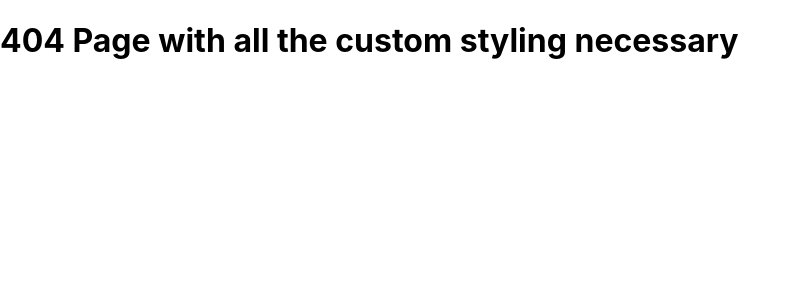
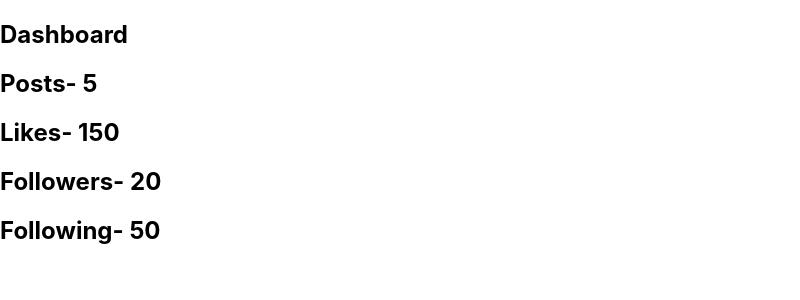
Before and after one commit to Kamakshi-Aruna/Nextjs-Concepts, a Next.js app: page /dashboard in a window 1280 px wide. Before the commit this address had no page. Shown: the top 300 px of the page, without its empty margins (0-800 px from the left). Built offline with nearby package versions, Linux system fonts and the light colour scheme; data requests are answered from the project's data file.

Commit message:
Added the dashboard file(Client side data fetching)

```diff
--- a/db.json
+++ b/db.json
@@ -1,4 +1,10 @@
 {
+  "dashboard": {
+    "posts": 5,
+    "likes": 150,
+    "followers": 20,
+    "following": 50
+  },
   "news": [
     {
       "id": 1,
--- a/package.json
+++ b/package.json
@@ -11,7 +11,8 @@
   "dependencies": {
     "next": "15.2.1",
     "react": "19.0.0",
-    "react-dom": "19.0.0"
+    "react-dom": "19.0.0",
+    "swr": "^2.3.3"
   },
   "devDependencies": {
     "eslint": "9.22.0",
--- /dev/null
+++ b/pages/dashboard.js
@@ -0,0 +1,32 @@
+import {useState,useEffect} from "react";
+
+function Dashboard(){
+    const[isLoading,setIsLoading]=useState(true)
+    const[dashboardData,setDashboardData]=useState(null)
+
+    useEffect(() => {
+            async function fetchDashboardData(){
+                const response=await fetch('http://localhost:3001/dashboard')
+                const data=await response.json()
+                setDashboardData(data)
+                setIsLoading(false)
+            }
+            fetchDashboardData()
+    }, []);
+
+    if(isLoading){
+        return <h2>Loading...</h2>
+    }
+
+    return (
+        <div>
+            <h2>Dashboard</h2>
+            <h2>Posts- {dashboardData.posts}</h2>
+            <h2>Likes- {dashboardData.likes}</h2>
+            <h2>Followers- {dashboardData.followers}</h2>
+            <h2>Following- {dashboardData.following}</h2>
+        </div>
+    )
+}
+
+export default Dashboard
```
Also changed, not shown: 1 other file (tests, documents, lock files or other folders).
